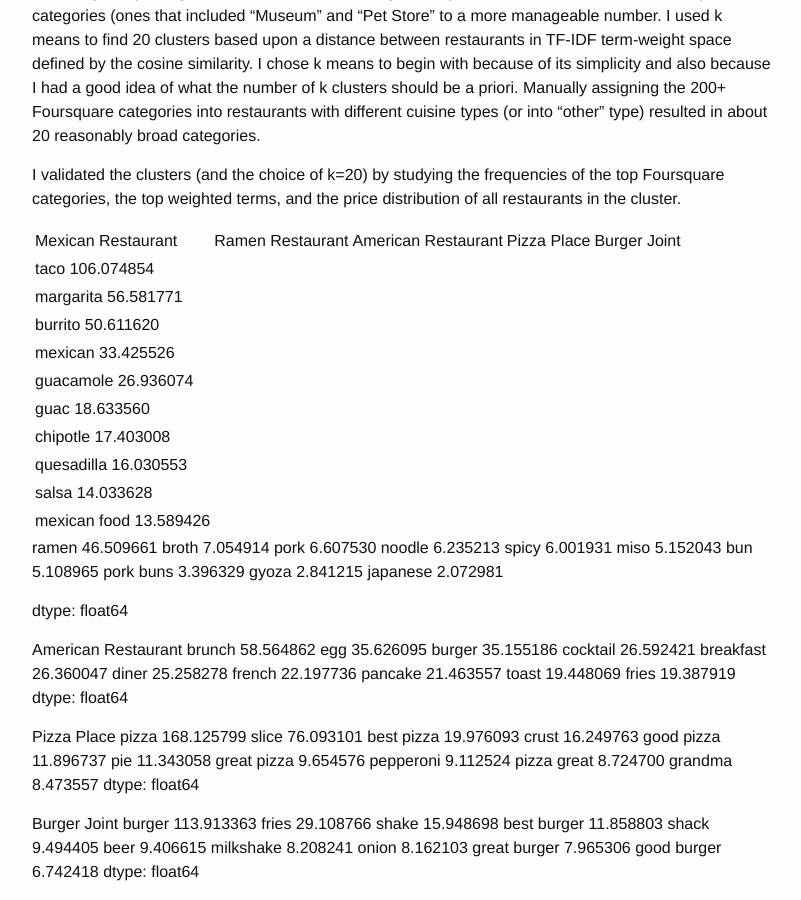
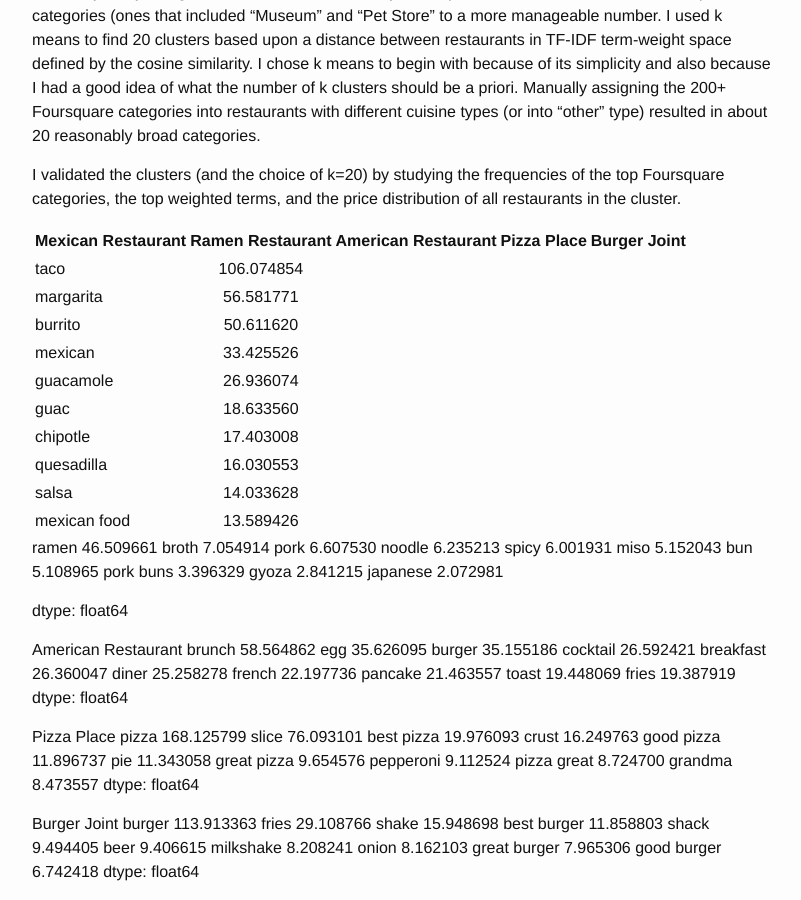
Before and after one commit to alexabate/alexabate.github.io, a Jekyll site: the page built from _posts/2016-10-03-market-insight.md, in a window 1280 px wide and 900 px high, scrolled down 1188 px. Shown: the whole window, without its empty margins (238-1039 px from the left). Built offline with Jekyll 4.4.1, drawn with Linux system fonts in a browser that asks for light colours; some web fonts are replaced.

```diff
--- a/_posts/2016-10-03-market-insight.md
+++ b/_posts/2016-10-03-market-insight.md
@@ -27,16 +27,17 @@ I validated the clusters (and the choice of k=20) by studying the frequencies of
 
 
 | Mexican Restaurant          | Ramen Restaurant | American Restaurant | Pizza Place | Burger Joint |
-| taco            106.074854  |
-| margarita        56.581771  |
-| burrito          50.611620  |
-| mexican          33.425526  |
-| guacamole        26.936074  |
-| guac             18.633560  |
-| chipotle         17.403008  |
-| quesadilla       16.030553  |
-| salsa            14.033628  |
-| mexican food     13.589426  |
+------------------------------|:----------------:|--------------------:|------------:|-------------:|
+| taco           | 106.074854  |
+| margarita      |  56.581771  |
+| burrito        |  50.611620  |
+| mexican        |  33.425526  |
+| guacamole      |  26.936074  |
+| guac           |  18.633560  |
+| chipotle       |  17.403008  |
+| quesadilla     |  16.030553  |
+| salsa          |  14.033628  |
+| mexican food   |  13.589426  |
 
 
 ramen        46.509661
```
